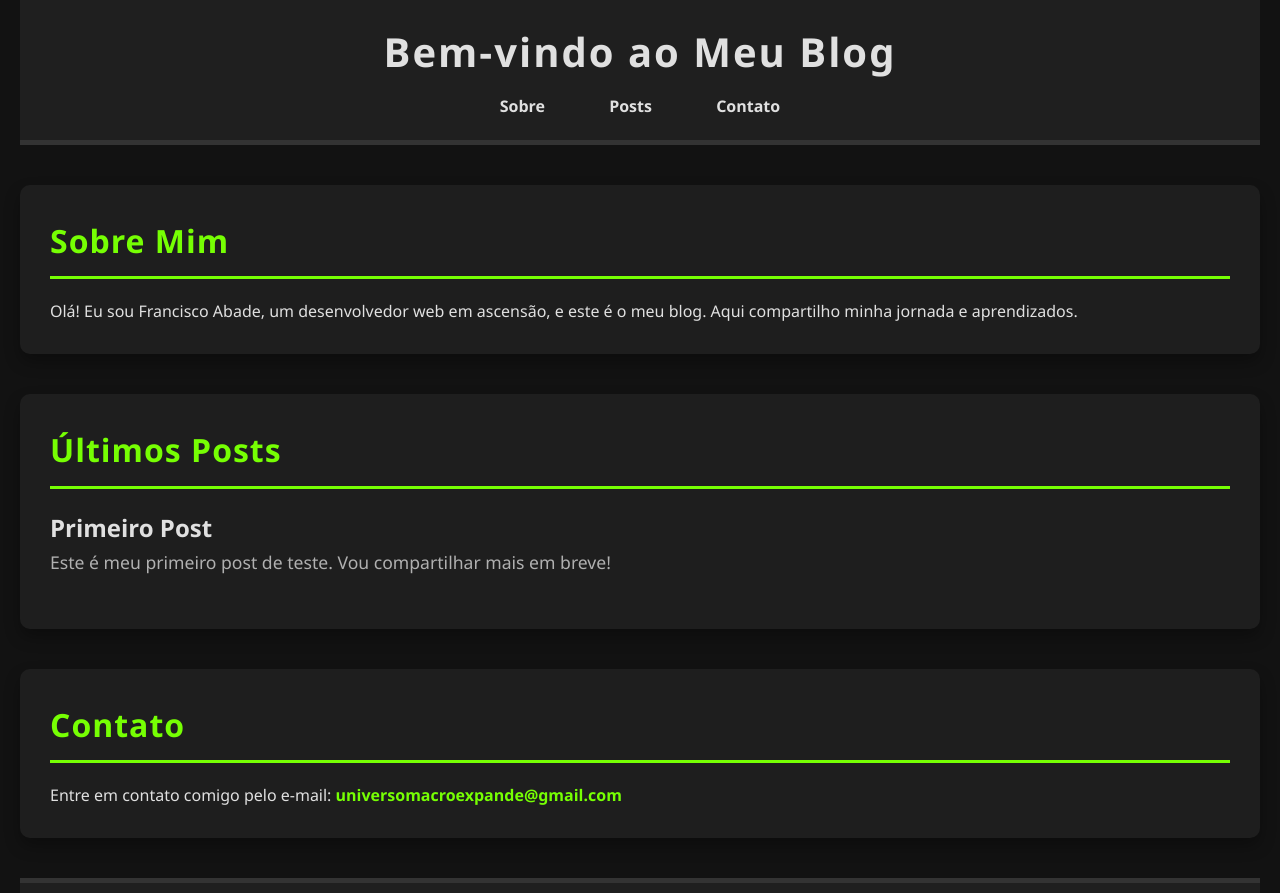
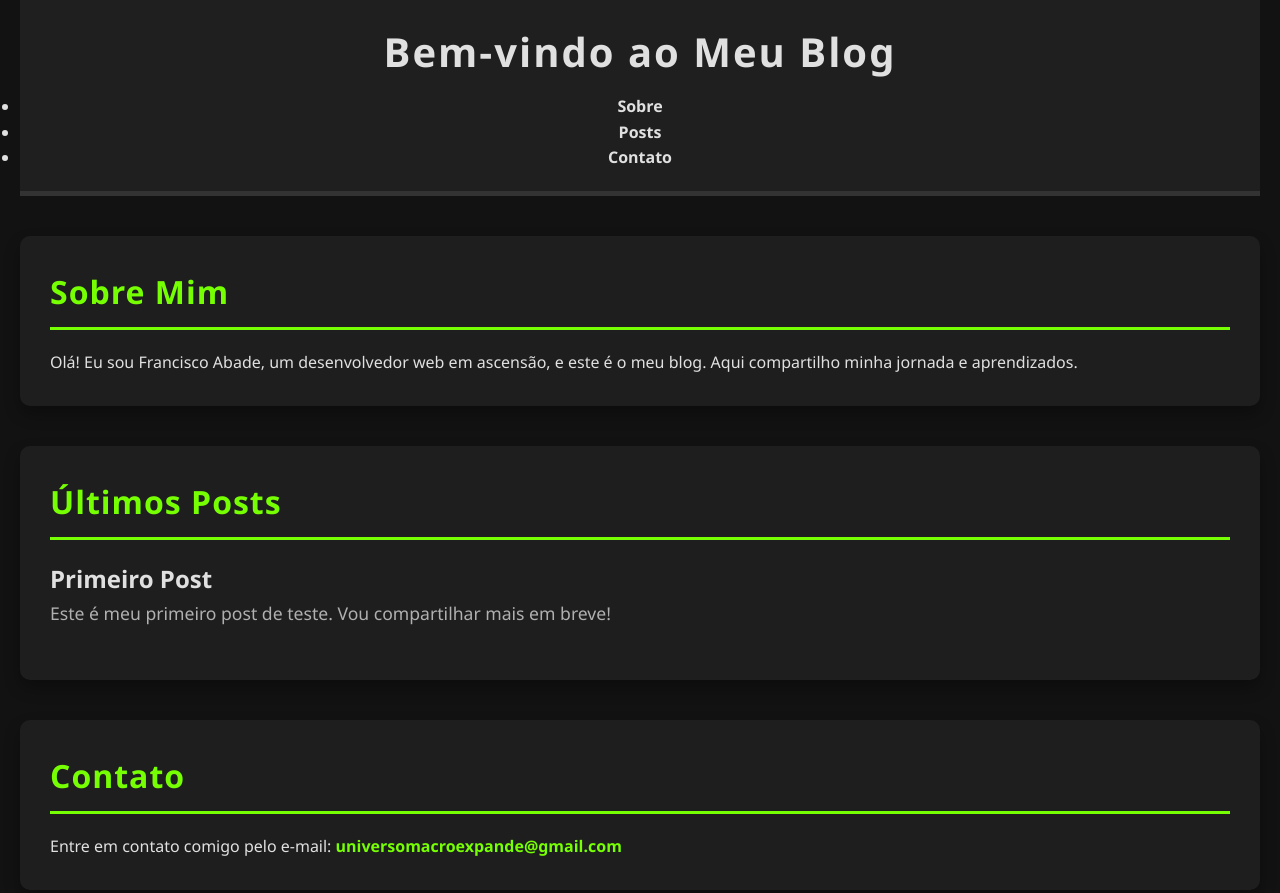
Before and after one commit to Abadefr/blog6, a plain HTML site: page index.html in a window 1280 px wide. Shown: the top 893 px of the page. Drawn offline with Linux system fonts and the light colour scheme.

Commit message:
html melhorado

```diff
--- a/index.html
+++ b/index.html
@@ -5,17 +5,21 @@
   <meta name="viewport" content="width=device-width, initial-scale=1.0">
   <title>Meu Blog Simples</title>
   <link rel="stylesheet" href="/style.css">
+  <meta name="description" content="Blog de Francisco Abade, um desenvolvedor web em ascensão. Compartilho minha jornada e aprendizados.">
 </head>
 <body>
   <header>
     <h1>Bem-vindo ao Meu Blog</h1>
     <nav>
-      <a href="#sobre">Sobre</a>
-      <a href="#posts">Posts</a>
-      <a href="#contato">Contato</a>
+      <ul>
+        <li><a href="#sobre">Sobre</a></li>
+        <li><a href="#posts">Posts</a></li>
+        <li><a href="#contato">Contato</a></li>
+      </ul>
     </nav>
   </header>
 
+  <main>
     <section id="sobre">
       <h2>Sobre Mim</h2>
       <p>Olá! Eu sou Francisco Abade, um desenvolvedor web em ascensão, e este é o meu blog. Aqui compartilho minha jornada e aprendizados.</p>
@@ -27,17 +31,19 @@
         <h3>Primeiro Post</h3>
         <p>Este é meu primeiro post de teste. Vou compartilhar mais em breve!</p>
       </article>
+      <!-- Você pode adicionar mais artigos aqui -->
     </section>
 
     <section id="contato">
       <h2>Contato</h2>
       <p>Entre em contato comigo pelo e-mail: <a href="mailto:universomacroexpande@gmail.com">universomacroexpande@gmail.com</a></p>
     </section>
+  </main>
 
   <footer>
     <p>&copy; 2024 Francisco Abade - Todos os direitos reservados.</p>
   </footer>
 
-
+  <script src="script.js"></script>
 </body>
 </html>
```
Lines whose indentation alone changed are shown as unchanged.
